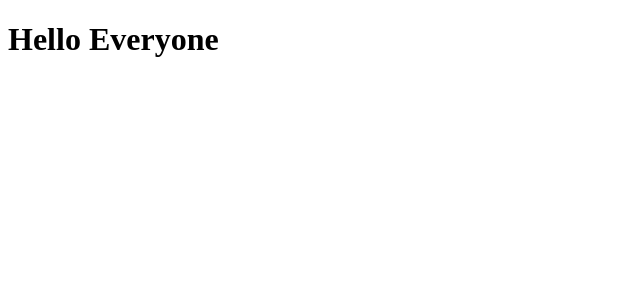
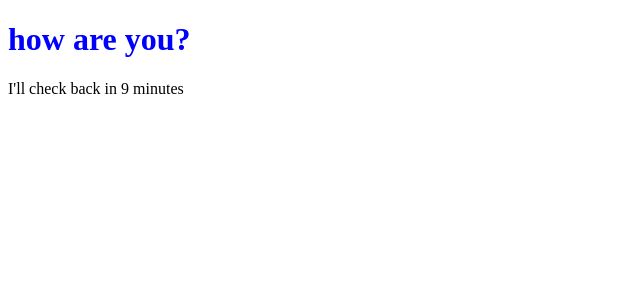
Before and after one commit to gloriaLVela/sky-day-app, a React (Create React App) app: page / in a window 1280 px wide. Shown: the top 300 px of the page, without its empty margins (0-640 px from the left). Built offline with nearby package versions, Linux system fonts and the light colour scheme.

Commit message:
Add component properties

```diff
--- a/src/index.js
+++ b/src/index.js
@@ -1,14 +1,27 @@
 import React from 'react'
 import ReactDOM from 'react-dom'
+
+// Use the color that is set in the parameters or props
+
+// The props are color, msg and minutes
 
 class Message extends React.Component {
 	render() {
 		return (
-			<div>
-				<h1>Hello Everyone</h1>
+            <div>
+                <h1 style={{color: this.props.color}}>
+					{this.props.msg}
+				</h1>
+				<p>I'll check back in {this.props.minutes} minutes</p>
 			</div>
 		)
 	}
 }
 
-ReactDOM.render(<Message />, document.getElementById('root'))
+//Whenever we're passing in a number or a Boolean, something that's not a string, we need to use that JSX expression.
+
+
+ReactDOM.render(
+	<Message color="blue" msg="how are you?" minutes={9}/>,
+	document.getElementById('root')
+)
```
